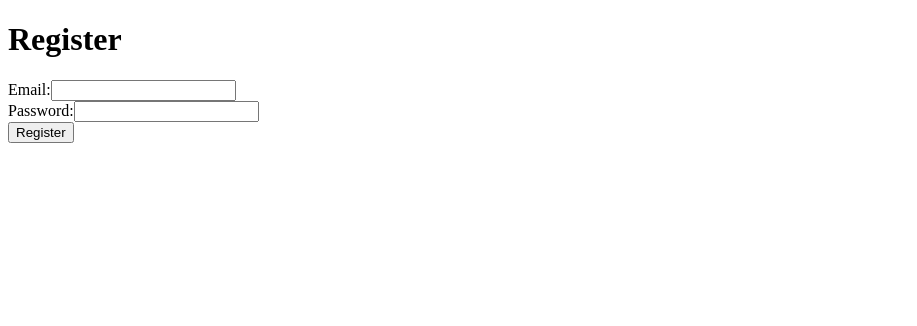
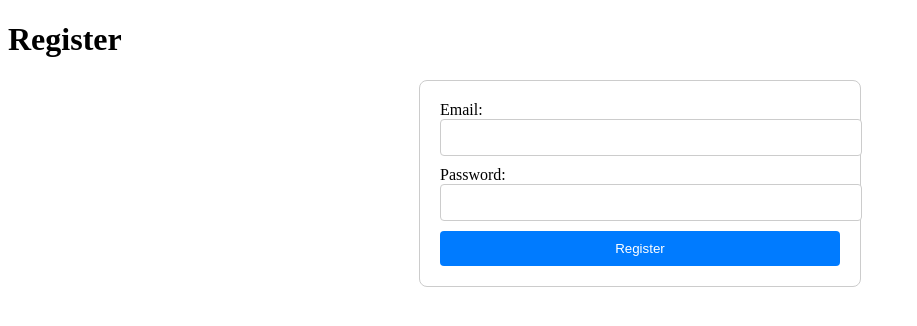
Before and after one commit to Ruletk/WarehouseSystem, a React (Vite) app in the folder apps/frontend/: page /register in a window 1280 px wide. Shown: the top 326 px of the page, without its empty margins (0-917 px from the left). Built offline with nearby package versions, Linux system fonts and the light colour scheme; no server answers.

Commit message:
feat(frontend): implement registration flow with routing and styling; add AuthService for API interactions

```diff
--- a/apps/frontend/src/app/app.tsx
+++ b/apps/frontend/src/app/app.tsx
@@ -1,11 +1,16 @@
 import React from 'react';
+import { BrowserRouter as Router, Routes, Route, Navigate } from 'react-router-dom';
 import RegisterPage from '../pages/auth/RegisterPage';
 
-const App: React.FC = () => {
+const App = () => {
   return (
-    <div>
-      <RegisterPage />
-    </div>
+    <Router>
+      <Routes>
+        <Route path="/" element={<Navigate to="/register" />} />
+
+        <Route path="/register" element={<RegisterPage />} />
+      </Routes>
+    </Router>
   );
 };
 
--- /dev/null
+++ b/apps/frontend/src/components/auth/RegisterComponent.module.css
@@ -0,0 +1,29 @@
+.form {
+    max-width: 400px;
+    margin: 0 auto;
+    padding: 20px;
+    border: 1px solid #ccc;
+    border-radius: 8px;
+  }
+
+  .input {
+    width: 100%;
+    padding: 10px;
+    margin-bottom: 10px;
+    border: 1px solid #ccc;
+    border-radius: 4px;
+  }
+
+  .button {
+    width: 100%;
+    padding: 10px;
+    background-color: #007bff;
+    color: white;
+    border: none;
+    border-radius: 4px;
+    cursor: pointer;
+  }
+
+  .button:disabled {
+    background-color: #ccc;
+  }
--- a/apps/frontend/src/components/auth/RegisterComponent.tsx
+++ b/apps/frontend/src/components/auth/RegisterComponent.tsx
@@ -1,4 +1,5 @@
 import React, { useState } from 'react';
+import styles from './RegisterComponent.module.css';
 
 interface RegisterComponentProps {
   onRegister: (data: { email: string; password: string }) => Promise<void>;
@@ -14,6 +15,7 @@ const RegisterComponent: React.FC<RegisterComponentProps> = ({ onRegister }) =>
     e.preventDefault();
     setLoading(true);
     setError(null);
+
     try {
       await onRegister({ email, password });
     } catch (err: any) {
@@ -24,10 +26,11 @@ const RegisterComponent: React.FC<RegisterComponentProps> = ({ onRegister }) =>
   };
 
   return (
-    <form onSubmit={handleSubmit}>
+    <form className={styles.form} onSubmit={handleSubmit}>
       <div>
         <label>Email:</label>
         <input
+          className={styles.input}
           type="email"
           value={email}
           onChange={(e) => setEmail(e.target.value)}
@@ -37,6 +40,7 @@ const RegisterComponent: React.FC<RegisterComponentProps> = ({ onRegister }) =>
       <div>
         <label>Password:</label>
         <input
+          className={styles.input}
           type="password"
           value={password}
           onChange={(e) => setPassword(e.target.value)}
@@ -44,7 +48,7 @@ const RegisterComponent: React.FC<RegisterComponentProps> = ({ onRegister }) =>
         />
       </div>
       {error && <div style={{ color: 'red' }}>{error}</div>}
-      <button type="submit" disabled={loading}>
+      <button className={styles.button} type="submit" disabled={loading}>
         {loading ? 'Registering...' : 'Register'}
       </button>
     </form>
--- a/apps/frontend/src/main.tsx
+++ b/apps/frontend/src/main.tsx
@@ -2,8 +2,5 @@ import React from 'react';
 import ReactDOM from 'react-dom/client';
 import App from './app/app';
 
-const rootElement = document.getElementById('root');
-if (rootElement) {
-  const root = ReactDOM.createRoot(rootElement);
-  root.render(<App />);
-}
+const root = ReactDOM.createRoot(document.getElementById('root')!);
+root.render(<App />);
--- a/apps/frontend/src/pages/auth/RegisterPage.tsx
+++ b/apps/frontend/src/pages/auth/RegisterPage.tsx
@@ -1,14 +1,22 @@
 import React from 'react';
+import axios from 'axios';
 import RegisterComponent from '../../components/auth/RegisterComponent';
-import { register } from '../../services/api';
 
-const RegisterPage: React.FC = () => {
-    const handleRegister = async ({ email, password }: { email: string; password: string }) => {
-        const response = await register(email, password);
-        console.log('Registration successful:', response);
-        alert('Registration successful!');
-      };
+const API_URL = process.env.REACT_APP_API_URL || 'http://localhost/api/v1';
 
+const RegisterPage = () => {
+  const handleRegister = async (data: { email: string; password: string }) => {
+    try {
+      const response = await axios.post(`${API_URL}/register`, data);
+      console.log('Registration successful:', response.data);
+    } catch (err: any) {
+      if (err.response?.data?.message) {
+        throw new Error(err.response.data.message);
+      } else {
+        throw new Error('An error occurred during registration.');
+      }
+    }
+  };
 
   return (
     <div>
--- a/apps/frontend/src/services/api.tsx
+++ /dev/null
@@ -1,23 +0,0 @@
-import axios from 'axios';
-
-const api = axios.create({
-  baseURL: 'http://localhost/api/v1',
-  withCredentials: true, // To handle cookies
-});
-
-export const login = (email: string, password: string) =>
-  api.post('/auth/login', { email, password });
-
-export const register = (email: string, password: string) =>
-  api.post('/auth/register', { email, password });
-
-export const logout = () => api.get('/auth/logout');
-
-export const resetPassword = (email: string) =>
-  api.post('/auth/reset-password', { email });
-
-export const changePassword = (token: string, password: string) =>
-  api.post(`/auth/change-password/${token}`, { password });
-
-export const activateAccount = (token: string) =>
-  api.get(`/auth/activate/${token}`);
```
Also changed, not shown: apps/frontend/src/services/AuthService.tsx (added, +84 -0 lines).
